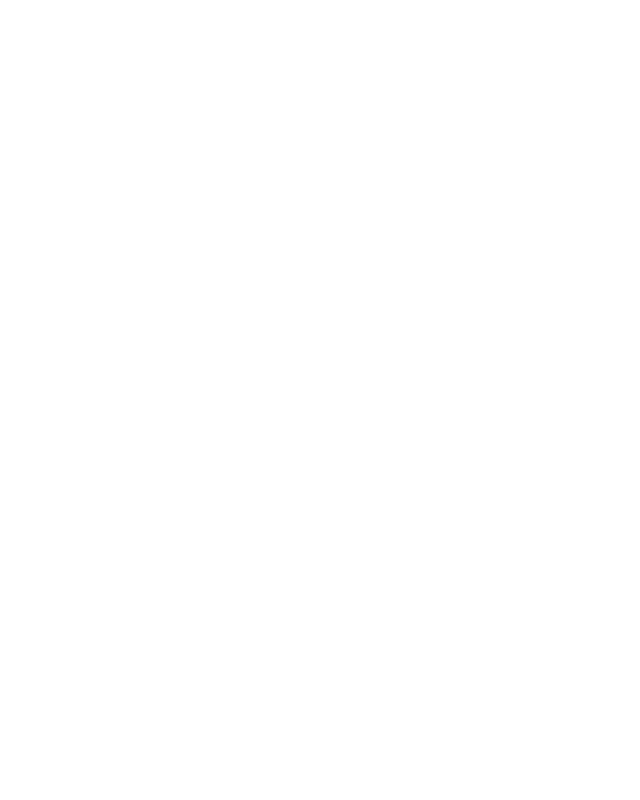
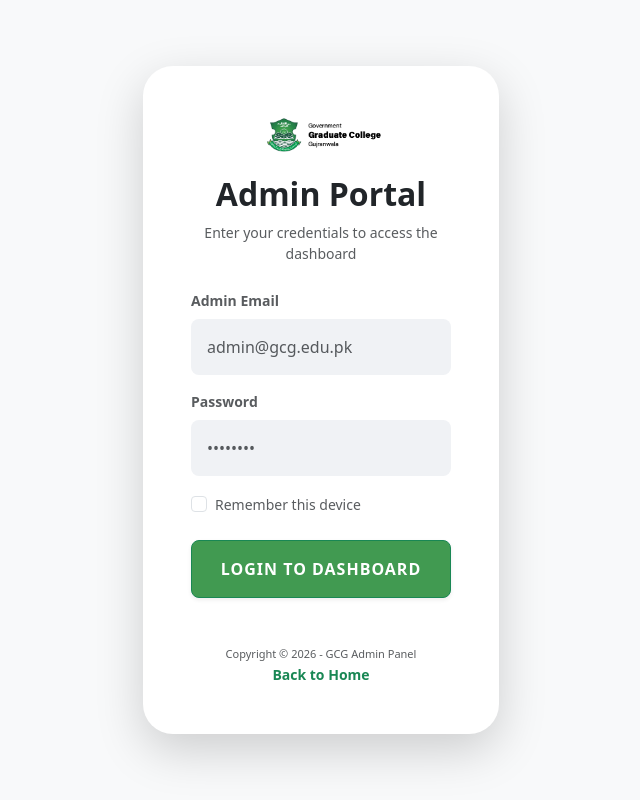
Before and after one commit to mahnooradnan491-boop/gcg, a React app in the folder frontend/: page /admin/loginAdmin in a window 1280 px wide. Before the commit this address had no page. Shown: the whole page, without its empty margins (319-959 px from the left). Built offline with nearby package versions, Linux system fonts and the light colour scheme; the HTML template or start-up script is replaced by a standard one.

Commit message:
admin login

```diff
--- a/frontend/src/main.jsx
+++ b/frontend/src/main.jsx
@@ -22,6 +22,7 @@
 import 'bootstrap/dist/css/bootstrap.min.css'
 import 'bootstrap/dist/js/bootstrap.bundle.min'
 import './main.css'
+import LoginAdmin from './views/admin/LoginAdmin'
 
 createRoot(document.getElementById('root')).render(
   <StrictMode>
@@ -42,11 +43,12 @@
         <Route path="/admin" element={<Admin />} />
         <Route path="/admin/contact" element={<ContactQuery />} />
         <Route path="/admin/news" element={<NewsManagement />} />
-        <Route path="/admin/admission" element={<AdmissionInfo />} />
+        <Route path="/admin/admissionInfo" element={<AdmissionInfo />} />
         <Route path="/admin/faculty" element={<FacultyInfo />} />
         <Route path="/admin/event" element={<EventManagement />} />
         <Route path="/admin/timetable" element={<timetable/>} />
         <Route path="/admin/event" element={<achievement />} />
+         <Route path="/admin/loginAdmin" element={<LoginAdmin />} />
 
 
       </Routes>
--- /dev/null
+++ b/frontend/src/views/admin/loginAdmin.jsx
@@ -0,0 +1,103 @@
+import React, { useState } from 'react'
+import { Link, useNavigate } from 'react-router-dom'
+import axios from 'axios'
+
+function LoginAdmin() {
+    const [email, setEmail] = useState('')
+    const [password, setPassword] = useState('')
+    const [message, setMessage] = useState('')
+    const navigate = useNavigate()
+
+    const handleSubmit = async (e) => {
+        e.preventDefault();
+        try {
+            const res = await axios.post('/api/admin/login', { email, password })
+
+            if (res.data) {
+                console.log("Admin Data:", res.data)
+                setMessage("Admin Login Successful!")
+                setTimeout(() => {
+                    navigate('/admin/dashboard')
+                }, 2000);
+            }
+        }
+        catch (err) {
+            setMessage(err.response?.data?.message || "Invalid Admin Credentials")
+        }
+    };
+
+    return (
+        <div className="login-master-wrapper d-flex align-items-center justify-content-center bg-light min-vh-100">
+            <div className="container">
+                <div className="row justify-content-center">
+                    <div className="col-12 col-md-6 col-lg-5 col-xl-4">
+                        <div className="card border-0 shadow-lg p-4 p-md-5" style={{ borderRadius: '30px' }}>
+                            <div className="card-body p-0">
+                                <div className="text-center mb-4">
+                                    <img src="/logo.png" alt="GCG Logo" className="img-fluid mb-3" style={{ maxWidth: '120px' }} />
+                                    <h2 className="fw-bold text-dark">Admin Portal</h2>
+                                    <p className="text-muted small">Enter your credentials to access the dashboard</p>
+                                </div>
+                                {message && (
+                                    <div className={`alert ${message.includes('Successful') ? 'alert-success' : 'alert-danger'} py-2 small text-center`}>
+                                        {message}
+                                    </div>
+                                )}
+
+                                <form onSubmit={handleSubmit}>
+                                    <div className="mb-3">
+                                        <label className="form-label small fw-bold text-muted">Admin Email</label>
+                                        <input
+                                            type="email"
+                                            className="form-control border-0 py-3 px-3 rounded-3"
+                                            style={{ backgroundColor: '#f0f2f5' }}
+                                            placeholder="admin@gcg.edu.pk"
+                                            value={email}
+                                            onChange={(e) => setEmail(e.target.value)}
+                                            required
+                                        />
+                                    </div>
+
+                                    <div className="mb-3">
+                                        <div className="d-flex justify-content-between">
+                                            <label className="form-label small fw-bold text-muted">Password</label>
+                                        </div>
+                                        <input
+                                            type="password"
+                                            className="form-control border-0 py-3 px-3 rounded-3"
+                                            style={{ backgroundColor: '#f0f2f5' }}
+                                            placeholder="••••••••"
+                                            value={password}
+                                            onChange={(e) => setPassword(e.target.value)}
+                                            required
+                                        />
+                                    </div>
+
+                                    <div className="form-check mb-4">
+                                        <input className="form-check-input" type="checkbox" id="adminCheck" />
+                                        <label className="form-check-label small text-muted" htmlFor="adminCheck">
+                                            Remember this device
+                                        </label>
+                                    </div>
+
+                                    <button type="submit" className="btn btn-success w-100 fw-bold py-3 rounded-3 shadow-sm" style={{ letterSpacing: '1px' }}>
+                                        LOGIN TO DASHBOARD
+                                    </button>
+                                </form>
+
+                                <div className="footer-box mt-5 text-center">
+                                    <p className="text-muted mb-0" style={{ fontSize: '11px' }}>
+                                        Copyright © 2026 - GCG Admin Panel
+                                    </p>
+                                    <Link to="/" className="text-decoration-none small fw-bold text-success">Back to Home</Link>
+                                </div>
+                            </div>
+                        </div>
+                    </div>
+                </div>
+            </div>
+        </div>
+    );
+}
+
+export default LoginAdmin;
--- a/frontend/src/views/login.jsx
+++ b/frontend/src/views/login.jsx
@@ -4,23 +4,21 @@
 import axios from 'axios'
 
 function Login() {
-        const[email, setEmail] = useState('')
-        const[passwrod, setpassword] = useState('')
-        const[message, setmessage] = useSate('')
+    const [email, setEmail] = useState('')
+    const [password, setPassword] = useState('')
+    const [message, setMessage] = useState('')
 
-        const handleSubmit = async (e) =>{
+    const handleSubmit = async (e) => {
         e.preventDefault()
-          try{
-            const res= await axios.post('api/login',{email,password})
+        try {
+            const res = await axios.post('/api/login', { email, password })
             console.log(res.data)
-
+            setMessage("Login Successful!")
         }
-          catch (err){
+        catch (err) {
             setMessage(err.response?.data?.message || "Login failed")
         }
-
     }
-
 
     return (
         <div className="login-master-wrapper d-flex align-items-center justify-content-center">
@@ -28,6 +26,7 @@
                 <div className="row justify-content-center">
                     <div className="col-12 col-md-11 col-lg-10 col-xl-9">
                         <div className="main-login-card shadow d-flex flex-column flex-md-row">
+
                             <div className="left-panel-green bg-success d-flex flex-column justify-content-between">
                                 <div className="panel-text text-white p-4">
                                     <h1 className="fw-bold">Let's Grow Up <br /> Your Future <br /> With</h1>
@@ -38,21 +37,24 @@
                                 </div>
                             </div>
                             <div className="right-panel-white p-4 p-md-5 d-flex flex-column justify-content-center bg-white">
-                <div className="logo-box mb-4">
+                                <div className="logo-box mb-4 text-center text-md-start">
                                     <img src="/logo.png" alt="Logo" className="img-fluid" style={{ maxWidth: '150px' }} />
                                 </div>
                                 <h3 className="fw-bold mb-3">Sign in to your account</h3>
-                <form className="login-form">
+
+                                {message && <div className="alert alert-info py-2 small">{message}</div>}
+
+                                <form className="login-form" onSubmit={handleSubmit}>
                                     <div className="mb-2">
                                         <label className="form-label small fw-bold text-muted">Email Address</label>
-                    <input type="email" className="form-control input-style" placeholder ="••••••••" value={email} onChange={(e) => setEmail(e.target.value)} />
+                                        <input type="email" className="form-control input-style" placeholder="email@example.com" value={email} onChange={(e) => setEmail(e.target.value)} required />
                                     </div>
                                     <div className="mb-2">
                                         <div className="d-flex justify-content-between">
                                             <label className="form-label small fw-bold text-muted">Password</label>
                                             <Link to="/forgotpassword" className="forgot-link">Forgot Password?</Link>
                                         </div>
-                    <input type="password" className="form-control input-style" placeholder="••••••••" value={password} onChange={(e) => setpassword(e.target.value)} />
+                                        <input type="password" className="form-control input-style" placeholder="••••••••" value={password} onChange={(e) => setPassword(e.target.value)} required />
                                     </div>
                                     <div className="form-check mb-3">
                                         <input className="form-check-input" type="checkbox" id="check" />
@@ -65,11 +67,6 @@
                                         Don't have an account? <Link to="/register" className="forgot-link fw-bold">Sign Up</Link>
                                     </p>
                                 </div>
-                <div className="footer-box mt-4 text-center">
-                  <p className="text-muted" style={{ fontSize: '11px' }}>
-                    Copyright © 2026 - All Rights Reserved. GCG | <Link to="/" className="back-link fw-bold">Back to Site</Link>
-                  </p>
-                </div>
                             </div>
                         </div>
                     </div>
@@ -79,4 +76,4 @@
     );
 }
 
-export default Login
+export default Login;
--- a/frontend/src/views/register.jsx
+++ b/frontend/src/views/register.jsx
@@ -1,5 +1,4 @@
 import { Link } from 'react-router-dom'
-import './login.css'
 import { useState } from 'react'
 import axios from 'axios'
 
@@ -9,15 +8,23 @@
     const [password, setPassword] = useState('')
     const [confirmPassword, setConfirmPassword] = useState('')
     const [message, setMessage] = useState('')
+    const handleSubmit = async (e) => {
+        e.preventDefault()
 
-    function handleSubmit(e) {
-        e.preventDefault()
-        const res = axios.post('/api/register', { fullname, email, password })
-        setMessage(res.data.message)
+        if(password !== confirmPassword) {
+            setMessage("Passwords do not match!");
+            return;
+        }
+
+        try {
+            const res = await axios.post('/api/register', { fullname, email, password })
+            setMessage(res.data.message || "Registration Successful!");
+        } catch (err) {
+            setMessage(err.response?.data?.message || "Something went wrong!");
+        }
     }
-
     return (
-        <div className="login-master-wrapper d-flex align-items-center justify-content-center">
+        <div className="login-master-wrapper d-flex align-items-center justify-content-center py-5">
             <div className="container">
                 <div className="row justify-content-center">
                     <div className="col-12 col-md-10 col-lg-8 col-xl-6">
@@ -29,38 +36,31 @@
                                 <h3 className="fw-bold mb-1">Create an Account</h3>
                                 <p className="text-muted small">Join us to start growing your future.</p>
                             </div>
+                            {message && <div className="alert alert-info py-2 small">{message}</div>}
                             <form className="login-form" onSubmit={handleSubmit}>
                                 <div className="mb-2">
                                     <label className="form-label small fw-bold text-muted">Full Name</label>
-                                    <input type="text" className="form-control input-style" placeholder="John Doe" value={fullname} onChange={(e) => setFullname(e.target.value)} />
+                                    <input type="text" className="form-control input-style" placeholder="John Doe" value={fullname} onChange={(e) => setFullname(e.target.value)} required />
                                 </div>
                                 <div className="mb-2">
                                     <label className="form-label small fw-bold text-muted">Email Address</label>
-                                    <input type="email" className="form-control input-style" placeholder="Enter your email" value={email} onChange={(e) => setEmail(e.target.value)} />
+                                    <input type="email" className="form-control input-style" placeholder="Enter your email" value={email} onChange={(e) => setEmail(e.target.value)} required />
                                 </div>
                                 <div className="row">
                                     <div className="col-md-6 mb-2">
                                         <label className="form-label small fw-bold text-muted">Password</label>
-                                        <input type="password" className="form-control input-style" placeholder="••••••••" value={password} onChange={(e) => setPassword(e.target.value)} />
+                                        <input type="password" className="form-control input-style" placeholder="••••••••" value={password} onChange={(e) => setPassword(e.target.value)} required />
                                     </div>
                                     <div className="col-md-6 mb-3">
                                         <label className="form-label small fw-bold text-muted">Confirm Password</label>
-                                        <input type="password" className="form-control input-style" placeholder="••••••••" value={confirmPassword} onChange={(e) => setConfirmPassword(e.target.value)} />
+                                        <input type="password" className="form-control input-style" placeholder="••••••••" value={confirmPassword} onChange={(e) => setConfirmPassword(e.target.value)} required />
                                     </div>
-                                </div>
-                                <div className="text-danger">
-                                    {message && message}
                                 </div>
                                 <button type="submit" className="btn btn-success w-100 fw-bold">Sign Up</button>
                             </form>
                             <div className="mt-4 text-center">
                                 <p className="small text-muted">
                                     Already have an account? <Link to="/login" className="forgot-link fw-bold">Sign In</Link>
-                                </p>
-                            </div>
-                            <div className="footer-box mt-2 text-center">
-                                <p className="text-muted" style={{ fontSize: '11px' }}>
-                                    Copyright © 2026 - All Rights Reserved. GCG | <Link to="/" className="back-link fw-bold">Back to Site</Link>
                                 </p>
                             </div>
                         </div>
@@ -71,4 +71,4 @@
     );
 }
 
-export default Register
+export default Register;
```
Also changed, not shown: frontend/src/views/admin/login.jsx (deleted). Lines whose indentation alone changed are shown as unchanged.
